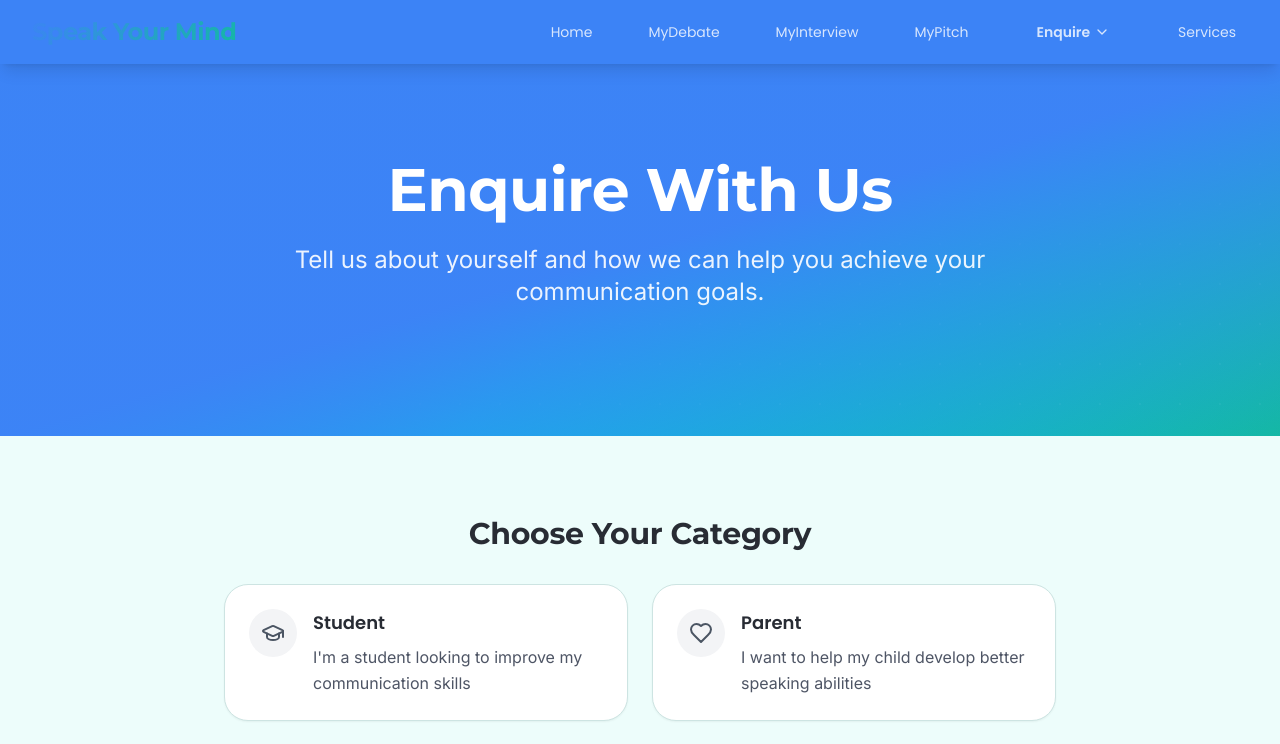
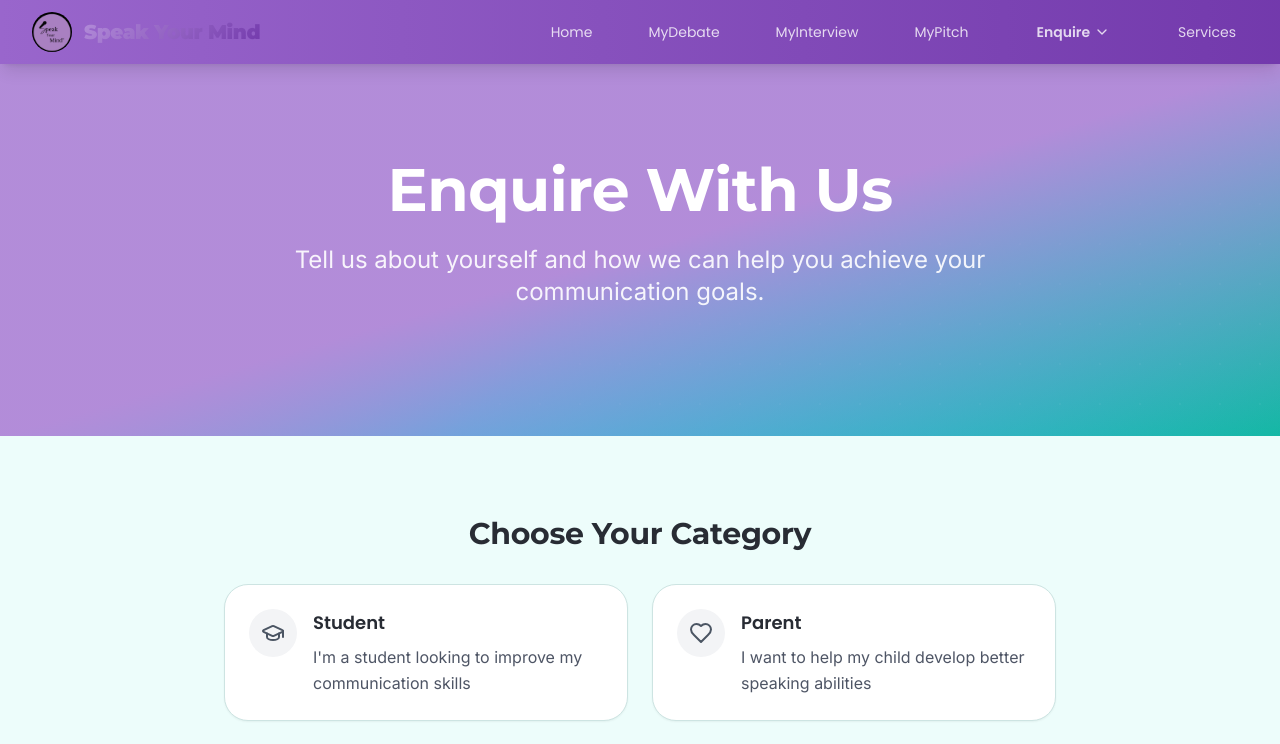
Before and after one commit to taha-sadikot-m/MyInterview.ai, a React (Vite) app: page /enquire in a window 1280 px wide. Shown: the top 744 px of the page. Built offline with nearby package versions, Linux system fonts and the light colour scheme; the HTML template or start-up script is replaced by a standard one; a web font is replaced by a local one.

Commit message:
Add logo and update top bar

```diff
--- a/src/components/Navigation.tsx
+++ b/src/components/Navigation.tsx
@@ -8,6 +8,7 @@ import {
   DropdownMenuItem,
   DropdownMenuTrigger,
 } from "@/components/ui/dropdown-menu";
+import symLogo from "@/assets/sym-logo.png";
 
 const Navigation = () => {
   const [isMenuOpen, setIsMenuOpen] = useState(false);
@@ -23,12 +24,19 @@ const Navigation = () => {
   ];
 
   return (
-    <nav className="sticky top-0 z-50 bg-primary text-white shadow-lg">
+    <nav className="sticky top-0 z-50 bg-gradient-to-r from-[hsl(var(--nav-background))] to-[hsl(var(--primary-dark))] shadow-lg">
       <div className="max-w-7xl mx-auto px-4 sm:px-6 lg:px-8">
         <div className="flex justify-between items-center h-16">
           {/* Logo */}
-          <Link to="/" className="flex-shrink-0">
-            <h1 className="font-brand text-2xl font-bold">Speak Your Mind</h1>
+          <Link to="/" className="flex items-center space-x-3">
+            <img
+              src={symLogo}
+              alt="Speak Your Mind Logo"
+              className="h-10 w-10 rounded-full"
+            />
+            <span className="font-brand text-xl text-white">
+              Speak Your Mind
+            </span>
           </Link>
 
           {/* Desktop Navigation */}
@@ -130,7 +138,7 @@ const Navigation = () => {
         {/* Mobile Navigation */}
         {isMenuOpen && (
           <div className="md:hidden">
-            <div className="px-2 pt-2 pb-3 space-y-1 sm:px-3 bg-primary">
+            <div className="px-2 pt-2 pb-3 space-y-1 sm:px-3 bg-[hsl(var(--primary-dark))] border-t border-white/20">
               <Link
                 to="/"
                 className="font-ui block px-3 py-2 rounded-md text-base font-medium text-white/80 hover:text-white hover:bg-white/10"
--- a/src/index.css
+++ b/src/index.css
@@ -2,11 +2,11 @@
 @tailwind components;
 @tailwind utilities;
 
-/* Speak Your Mind - Modern Blue→Teal Design System */
+/* Speak Your Mind - Purple Brand Design System */
 
 @layer base {
   :root {
-    /* Modern Blue→Teal Color Palette */
+    /* Purple Brand Color Palette (from logo) */
     --background: 173 80% 96%; /* Light teal background */
     --foreground: 220 13% 18%; /* Dark gray text for contrast */
 
@@ -16,16 +16,20 @@
     --popover: 0 0% 100%;
     --popover-foreground: 220 13% 18%;
 
-    /* Primary: Blue → Teal Gradient */
-    --primary: 217 91% 60%; /* Blue #2563EB */
-    --primary-teal: 173 80% 40%; /* Teal #14B8A6 */
+    /* Primary: Purple from logo */
+    --primary: 270 50% 70%; /* Purple/Lavender from logo */
+    --primary-dark: 270 50% 45%; /* Darker purple */
     --primary-foreground: 0 0% 100%; /* White text */
+
+    /* Navigation: Purple theme */
+    --nav-background: 270 50% 60%; /* Purple for navigation */
+    --nav-foreground: 0 0% 100%; /* White text on nav */
 
     /* Secondary: Light cards */
     --secondary: 0 0% 100%; /* White for subtle elements */
     --secondary-foreground: 220 13% 18%; /* Dark gray text */
 
-    /* Accent: Aqua for highlights */
+    /* Accent: Teal complement */
     --accent: 186 100% 44%; /* Aqua #06B6D4 */
     --accent-foreground: 0 0% 100%; /* White text */
 
@@ -38,18 +42,19 @@
 
     --border: 173 30% 85%; /* Light teal borders */
     --input: 0 0% 100%; /* White inputs */
-    --ring: 217 91% 60%; /* Blue focus ring */
+    --ring: 270 50% 70%; /* Purple focus ring */
 
     --radius: 1.5rem; /* Rounded 2xl corners */
 
-    /* Professional Blue→Teal Gradients */
-    --gradient-primary: linear-gradient(135deg, hsl(217 91% 60%) 0%, hsl(173 80% 40%) 100%);
-    --gradient-hover: linear-gradient(135deg, hsl(217 91% 65%) 0%, hsl(173 80% 45%) 100%);
-    --gradient-hero: linear-gradient(135deg, hsl(217 91% 60%) 0%, hsl(186 100% 44%) 50%, hsl(173 80% 40%) 100%);
+    /* Purple Brand Gradients */
+    --gradient-primary: linear-gradient(135deg, hsl(270 50% 70%) 0%, hsl(270 50% 45%) 100%);
+    --gradient-nav: linear-gradient(135deg, hsl(270 50% 60%) 0%, hsl(270 50% 50%) 100%);
+    --gradient-hover: linear-gradient(135deg, hsl(270 50% 75%) 0%, hsl(270 50% 50%) 100%);
+    --gradient-hero: linear-gradient(135deg, hsl(270 50% 70%) 0%, hsl(186 100% 44%) 50%, hsl(173 80% 40%) 100%);
     --gradient-card: linear-gradient(145deg, hsl(0 0% 100%) 0%, hsl(173 80% 98%) 100%);
 
     /* Modern Shadows */
-    --shadow-glow: 0 0 30px hsl(217 91% 60% / 0.3), 0 15px 40px hsl(173 80% 40% / 0.2);
+    --shadow-glow: 0 0 30px hsl(270 50% 70% / 0.3), 0 15px 40px hsl(270 50% 45% / 0.2);
     --shadow-soft: 0 4px 20px hsl(173 80% 40% / 0.15), 0 2px 8px hsl(173 80% 40% / 0.08);
     --shadow-card: 0 8px 25px hsl(173 80% 40% / 0.1), 0 3px 10px hsl(173 80% 40% / 0.05);
 
```
Also changed, not shown: src/assets/sym-logo.png (added).
